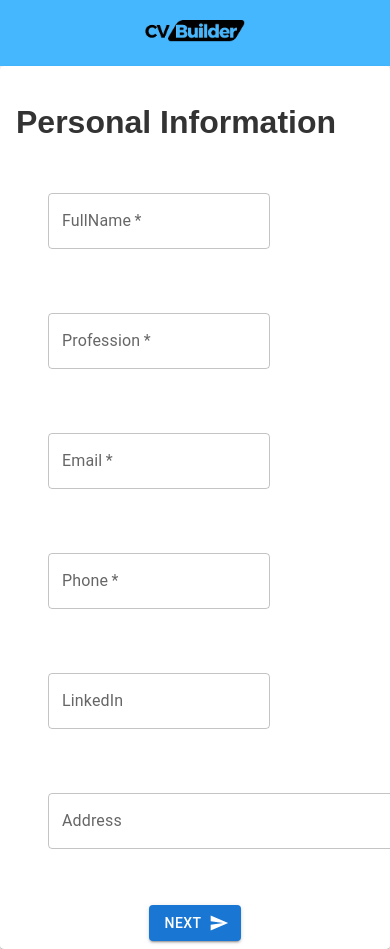
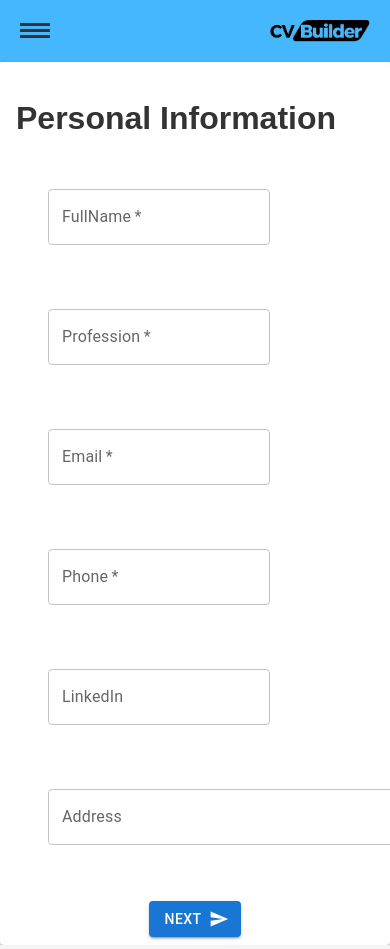
Before and after one commit to WebworldContent/CV-Generator, a React (Create React App) app: page /admin/personal in a window 390 px wide. Built offline with nearby package versions, Linux system fonts and the light colour scheme.

Commit message:
adding sidebar on mobile device

```diff
--- a/src/assets/css/style.css
+++ b/src/assets/css/style.css
@@ -56,12 +56,12 @@ header {
     justify-content: space-between;
 }
 
-.sidebar .side-nav-item{
-   margin: 30px;
+.sidebar .side-nav-item {
+    margin: 30px;
 }
 
 .sidebar ul li.active {
-    color:#27ae60;
+    color: #27ae60;
 }
 
 header img {
@@ -147,15 +147,53 @@ h1 {
     justify-content: center;
 }
 
+.head-span {
+    display: flex;
+    flex-direction: row;
+    justify-content: center;
+}
+
+.head-span .burger-icon{
+    display: none;
+}
+
+.burger-line {
+    width: 30px;
+    height: 3px;
+    background-color: #333;
+    margin: 3px 0;
+}
+
 @media only screen and (max-width: 600px) {
     .btn {
         font-size: 14px;
+    }
+
+    .burger-icon {
+        display: flex;
+        flex-direction: column;
+        cursor: pointer;
     }
 
     .main .sidebar {
         width: 0%;
     }
 
+    .head-span {
+        justify-content: space-between;
+    }
+
+    .head-span .burger-icon{
+        display: block;
+    }
+
+    .main .m-sidebar{
+        width: 70%;
+        background-color: #01253d;
+        color: #f4f4f4;
+        z-index: 200;
+    }
+
     .main .main-content {
         width: 100%;
     }
--- a/src/components/Header.js
+++ b/src/components/Header.js
@@ -1,10 +1,18 @@
 import React from "react";
-import logo from '../assets/images/cv_logo.png'
+import logo from "../assets/images/cv_logo.png";
 
-export const Header = () => {
+export const Header = ({ setOpenSideNav }) => {
+
   return (
     <header>
+      <span className="head-span">
+        <div class="burger-icon" onClick={() => setOpenSideNav((PrevValue) => !PrevValue)}>
+          <div class="burger-line"></div>
+          <div class="burger-line"></div>
+          <div class="burger-line"></div>
+        </div>
         <img src={logo} alt="Logo" />
+      </span>
     </header>
   );
 };
--- a/src/components/Sidebar.js
+++ b/src/components/Sidebar.js
@@ -1,35 +1,42 @@
 import React from "react";
 import { Link } from "react-router-dom";
 
-const nav = ['personal', 'education', 'experience', 'skill'];
+const nav = ["personal", "education", "experience", "skill"];
 
-export const Sidebar = ({ currentPageType, editMode = false }) => {
+export const Sidebar = ({
+  currentPageType,
+  editMode = false,
+  openSideNav = false,
+}) => {
   const isActive = (path) => {
     return currentPageType === path;
   };
 
-  const listElement = (elem, indx) => (<li key={indx}
-    className={`side-nav-item ${
-      isActive(elem) ? "active" : ""
-    }`}
-  >
-    <span
-      className={`circle ${
-        isActive(elem) ? "active-circle" : ""
-      }`}
-    ></span>
-    <span>{elem.toUpperCase()}</span>
-  </li>);
+  const listElement = (elem, indx) => (
+    <li
+      key={indx}
+      className={`side-nav-item ${isActive(elem) ? "active" : ""}`}
+    >
+      <span
+        className={`circle ${isActive(elem) ? "active-circle" : ""}`}
+      ></span>
+      <span>{elem.toUpperCase()}</span>
+    </li>
+  );
 
   const listWrapper = (element, indx) => {
     if (!editMode) {
-      return <Link to={`/admin/${element}`} key={indx}>{listElement(element, indx)}</Link>
+      return (
+        <Link to={`/admin/${element}`} key={indx}>
+          {listElement(element, indx)}
+        </Link>
+      );
     }
     return listElement(element, indx);
-  }
+  };
 
   return (
-    <div className="sidebar">
+    <div className={`sidebar ${openSideNav ? 'm-sidebar' : ''}`}>
       <nav>
         <ul className="side-nav-list">
           {nav.map((list, indx) => listWrapper(list, indx))}
--- a/src/pages/Admin.js
+++ b/src/pages/Admin.js
@@ -1,9 +1,10 @@
-import React, { useEffect } from "react";
+import React, { useEffect, useState } from "react";
 import { Header } from "../components/Header";
 import { Sidebar } from "../components/Sidebar";
 import { Outlet, useLocation, useMatch, useNavigate } from "react-router-dom";
 
 export default function Admin() {
+  const [openSideNav, setOpenSideNav] = useState(false);
   const navigate = useNavigate();
   const matchPath = useMatch("/admin/:pageType");
   const { state = {} } = useLocation();
@@ -21,12 +22,13 @@ export default function Admin() {
 
   return (
     <>
-      <Header />
+      <Header setOpenSideNav={setOpenSideNav}/>
       <div className="admin-container">
         <div className="main">
           <Sidebar
             currentPageType={pageType}
             editMode={state?.editMode || false}
+            openSideNav={openSideNav}
           />
           <Outlet />
         </div>
```
